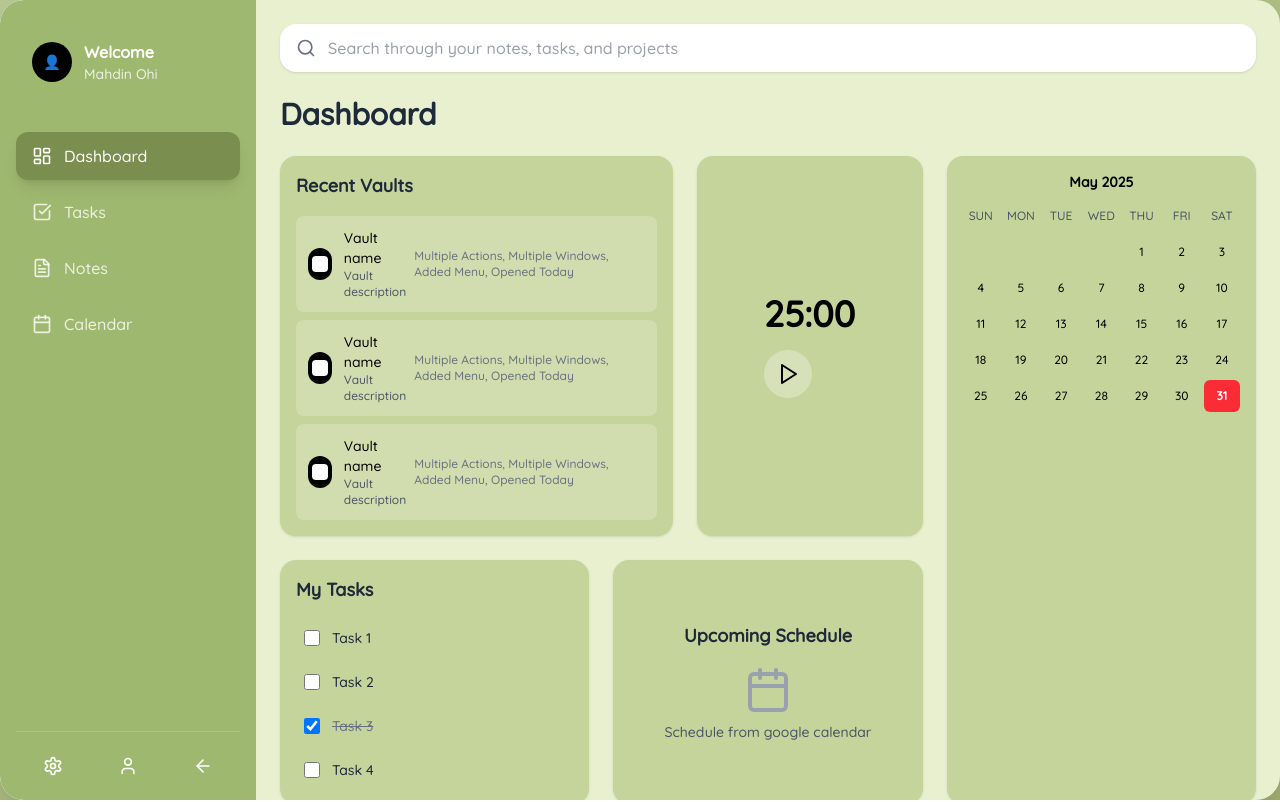
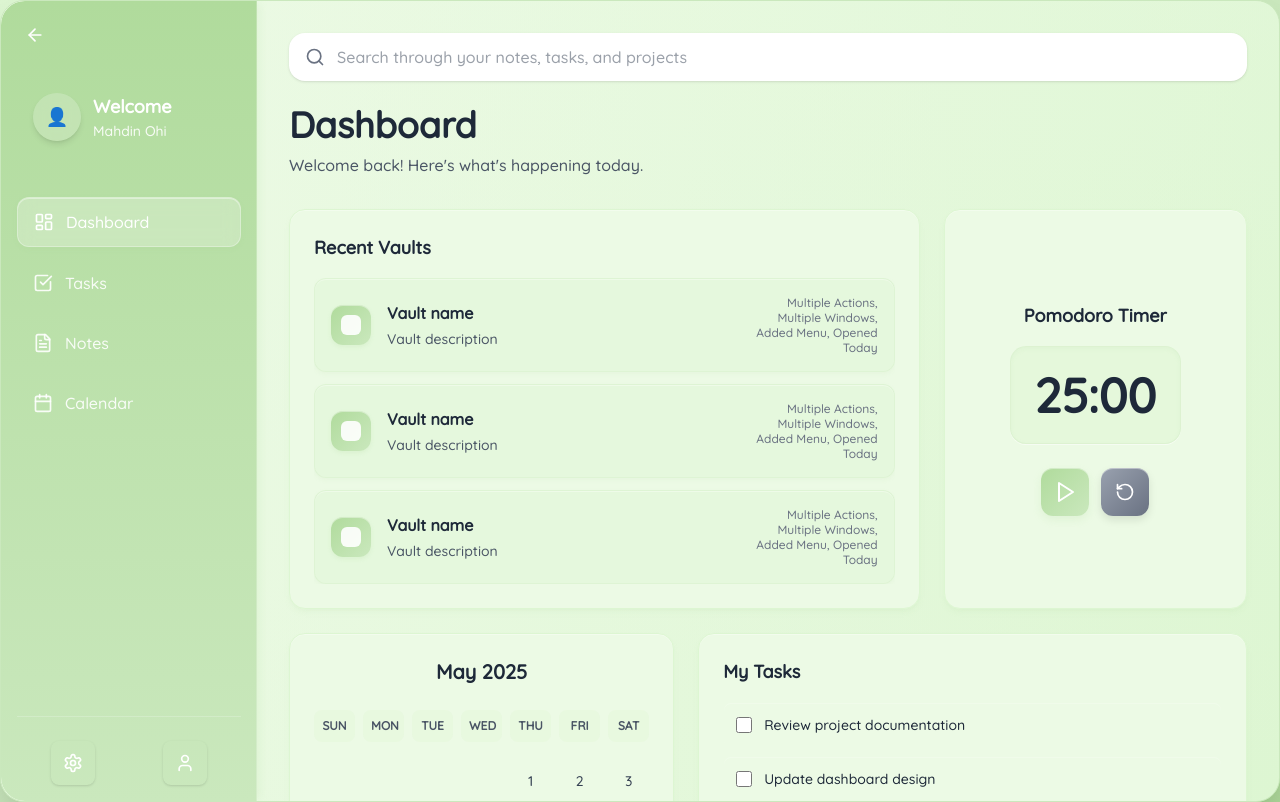
Before and after one commit to MahdinOhi/Avocado, a React (Vite) app in the folder frontend/: page / in a window 1280 px wide. Built offline with nearby package versions, Linux system fonts and the light colour scheme.

Commit message:
Design and Color changes, Fixes
Color changed To more vibrant for all components. Sidebar fixed.

```diff
--- a/frontend/src/components/Dashboard/Card.jsx
+++ b/frontend/src/components/Dashboard/Card.jsx
@@ -2,7 +2,11 @@ import React from 'react';
 
 const Card = React.memo(({ children, className = '', ...props }) => (
   <div
-    className={`bg-[#c5d49a] rounded-2xl p-4 shadow-sm ${className}`}
+    className={`bg-[#ECFAE5] rounded-2xl p-6 shadow-lg border border-[#DDF6D2] hover:shadow-xl transition-all duration-300 ${className}`}
+    style={{
+      boxShadow:
+        '0 4px 6px -1px rgba(176, 219, 156, 0.1), 0 2px 4px -1px rgba(176, 219, 156, 0.06), inset 0 1px 0 rgba(255, 255, 255, 0.3)',
+    }}
     {...props}
   >
     {children}
--- a/frontend/src/components/Dashboard/HomeDashboard.jsx
+++ b/frontend/src/components/Dashboard/HomeDashboard.jsx
@@ -16,10 +16,11 @@ export default function HomeDashboard() {
   const [isMobileMenuOpen, setIsMobileMenuOpen] = useState(false);
   const [searchQuery, setSearchQuery] = useState('');
   const [tasks, setTasks] = useState([
-    { id: 1, text: 'Task 1', completed: false },
-    { id: 2, text: 'Task 2', completed: false },
-    { id: 3, text: 'Task 3', completed: true },
-    { id: 4, text: 'Task 4', completed: false },
+    { id: 1, text: 'Review project documentation', completed: false },
+    { id: 2, text: 'Update dashboard design', completed: false },
+    { id: 3, text: 'Team meeting at 3 PM', completed: true },
+    { id: 4, text: 'Complete code review', completed: false },
+    { id: 5, text: 'Prepare presentation slides', completed: false },
   ]);
 
   const toggleTask = (taskId) => {
@@ -33,13 +34,13 @@ export default function HomeDashboard() {
   const toggleMobileMenu = () => setIsMobileMenuOpen(!isMobileMenuOpen);
 
   return (
-    <div className='min-h-screen bg-gradient-to-br from-[#b8c892] to-[#a4b373]'>
-      <div className='w-full bg-[#e8f0d0] rounded-3xl shadow-2xl overflow-hidden'>
+    <div className='min-h-screen bg-gradient-to-br from-[#DDF6D2] via-[#CAE8BD] to-[#B0DB9C]'>
+      <div className='w-full bg-gradient-to-r from-[#ECFAE5] to-[#DDF6D2] rounded-3xl shadow-2xl overflow-hidden border border-[#CAE8BD]'>
         <div className='flex h-screen'>
           {/* Mobile Menu Overlay */}
           {isMobileMenuOpen && (
             <div
-              className='fixed inset-0 bg-black/50 z-20 lg:hidden'
+              className='fixed inset-0 bg-black/50 z-20 lg:hidden backdrop-blur-sm'
               onClick={toggleMobileMenu}
             />
           )}
@@ -51,41 +52,54 @@ export default function HomeDashboard() {
           />
 
           {/* Main Content */}
-          <main className='flex-1 p-4 lg:p-6 overflow-auto'>
+          <main className='flex-1 p-6 lg:p-8 overflow-auto bg-gradient-to-br from-[#ECFAE5]/50 to-[#DDF6D2]/30'>
             {/* Mobile Header */}
             <MobileHeader onToggleMenu={toggleMobileMenu} />
 
             {/* Search Bar */}
+            <div className='mb-6'>
               <SearchBar
                 searchQuery={searchQuery}
                 onSearchChange={setSearchQuery}
               />
+            </div>
 
             {/* Desktop Title */}
-            <h1 className='hidden lg:block text-3xl font-bold text-gray-800 mb-6'>
+            <div className='hidden lg:block mb-8'>
+              <h1 className='text-4xl font-bold text-gray-800 mb-2'>
                 Dashboard
               </h1>
+              <p className='text-gray-600'>
+                Welcome back! Here's what's happening today.
+              </p>
+            </div>
 
-            {/* Grid Layout */}
-            <div className='grid grid-cols-1 lg:grid-cols-12 gap-4 lg:gap-6 h-auto lg:h-[calc(100vh-200px)]'>
-              {/* Recent Vaults */}
+            {/* Improved Grid Layout */}
+            <div className='grid grid-cols-1 lg:grid-cols-12 gap-6 auto-rows-min'>
+              {/* Row 1: Recent Vaults & Timer */}
+              <div className='lg:col-span-8'>
                 <RecentVaults />
-
-              {/* Timer */}
-              <Card className='lg:col-span-3 lg:row-span-1 flex items-center justify-center min-h-[200px]'>
+              </div>
+              <div className='lg:col-span-4'>
+                <Card className='h-full flex items-center justify-center min-h-[200px]'>
                   <Timer />
                 </Card>
+              </div>
 
-              {/* Calendar */}
-              <Card className='lg:col-span-4 lg:row-span-2'>
+              {/* Row 2: Calendar & Tasks */}
+              <div className='lg:col-span-5'>
+                <Card className='h-full'>
                   <MiniCalendar />
                 </Card>
+              </div>
+              <div className='lg:col-span-7'>
+                <MyTasks tasks={tasks} onToggleTask={toggleTask} />
+              </div>
 
-              {/* My Tasks */}
-              <MyTasks tasks={tasks} onToggleTask={toggleTask} />
-
-              {/* Upcoming Schedule */}
+              {/* Row 3: Upcoming Schedule - Full Width */}
+              <div className='lg:col-span-12'>
                 <UpcomingSchedule />
+              </div>
             </div>
           </main>
         </div>
--- a/frontend/src/components/Dashboard/MiniCalendar.jsx
+++ b/frontend/src/components/Dashboard/MiniCalendar.jsx
@@ -42,27 +42,42 @@ const MiniCalendar = React.memo(() => {
 
   return (
     <div className='text-center'>
-      <h3 className='font-semibold mb-3 text-sm'>
+      <h3 className='font-bold text-xl mb-6 text-gray-800'>
         {monthNames[currentMonth]} {currentYear}
       </h3>
-      <div className='grid grid-cols-7 gap-1 text-xs mb-2'>
+
+      {/* Days of week header */}
+      <div className='grid grid-cols-7 gap-2 mb-4'>
         {['SUN', 'MON', 'TUE', 'WED', 'THU', 'FRI', 'SAT'].map((day) => (
-          <div key={day} className='font-medium text-gray-600 p-1'>
+          <div
+            key={day}
+            className='font-semibold text-gray-600 text-xs p-2 bg-[#DDF6D2]/30 rounded-lg'
+          >
             {day}
           </div>
         ))}
       </div>
-      <div className='grid grid-cols-7 gap-1'>
+
+      {/* Calendar days */}
+      <div className='grid grid-cols-7 gap-2'>
         {days.map((day, index) => (
           <div
             key={index}
-            className={`p-2 text-xs rounded-md transition-colors ${
+            className={`p-3 text-sm rounded-lg transition-all duration-200 font-medium ${
               day === today
-                ? 'bg-red-500 text-white font-bold'
+                ? 'bg-gradient-to-br from-[#B0DB9C] to-[#CAE8BD] text-white font-bold shadow-md'
                 : day
-                ? 'hover:bg-white/30 cursor-pointer'
+                ? 'hover:bg-[#DDF6D2]/40 cursor-pointer text-gray-700 hover:shadow-sm border border-transparent hover:border-[#CAE8BD]/30'
                 : ''
             }`}
+            style={
+              day === today
+                ? {
+                    boxShadow:
+                      '0 4px 8px rgba(176, 219, 156, 0.3), inset 0 1px 0 rgba(255, 255, 255, 0.4)',
+                  }
+                : {}
+            }
           >
             {day}
           </div>
--- a/frontend/src/components/Dashboard/Sidebar.jsx
+++ b/frontend/src/components/Dashboard/Sidebar.jsx
@@ -1,4 +1,4 @@
-import React from 'react';
+import React, { useState } from 'react';
 import { useLocation } from 'react-router-dom';
 import {
   CheckSquare,
@@ -7,6 +7,7 @@ import {
   Settings,
   User,
   ArrowLeft,
+  ArrowRight,
   X,
   Calendar,
 } from 'lucide-react';
@@ -14,6 +15,7 @@ import SidebarLink from './SidebarLink';
 
 export default function Sidebar({ isMobileMenuOpen, onToggleMenu }) {
   const location = useLocation();
+  const [isCollapsed, setIsCollapsed] = useState(false);
 
   // Navigation items with icons
   const navItems = [
@@ -23,21 +25,55 @@ export default function Sidebar({ isMobileMenuOpen, onToggleMenu }) {
     { icon: Calendar, text: 'Calendar', to: '/calendar' },
   ];
 
+  const toggleCollapse = () => {
+    setIsCollapsed(!isCollapsed);
+  };
+
   return (
+    <>
+      {/* Desktop Collapsed State - Expand Button */}
+      {isCollapsed && (
+        <div className='hidden lg:flex fixed left-4 top-4 z-40'>
+          <button
+            onClick={toggleCollapse}
+            className='p-3 bg-[#B0DB9C] text-white rounded-xl shadow-lg hover:bg-[#CAE8BD] transition-colors'
+          >
+            <ArrowRight className='w-5 h-5' />
+          </button>
+        </div>
+      )}
+
       <aside
         className={`
-        w-64 bg-[#9fb86f] flex flex-col justify-between p-4 transition-transform duration-300 ease-in-out
+          ${
+            isCollapsed ? 'w-0 lg:w-0' : 'w-64'
+          } bg-gradient-to-b from-[#B0DB9C] to-[#CAE8BD] flex flex-col justify-between p-4 transition-all duration-300 ease-in-out overflow-hidden
           lg:translate-x-0 lg:relative lg:z-0
-        ${isMobileMenuOpen ? 'translate-x-0' : '-translate-x-full'}
+          ${
+            isMobileMenuOpen
+              ? 'translate-x-0'
+              : '-translate-x-full lg:translate-x-0'
+          }
+          ${isCollapsed ? 'lg:-translate-x-full' : ''}
           fixed lg:relative z-30 h-full rounded-l-3xl
         `}
+        style={{
+          boxShadow:
+            '4px 0 8px -2px rgba(176, 219, 156, 0.2), inset -1px 0 0 rgba(255, 255, 255, 0.2)',
+        }}
       >
         <div>
-        {/* Mobile Close Button */}
-        <div className='lg:hidden flex justify-end mb-4'>
+          {/* Mobile Close Button & Desktop Collapse Button */}
+          <div className='flex justify-between items-center mb-4'>
+            <button
+              onClick={toggleCollapse}
+              className='hidden lg:block p-2 text-white hover:bg-white/20 rounded-md transition-colors'
+            >
+              <ArrowLeft className='w-5 h-5' />
+            </button>
             <button
               onClick={onToggleMenu}
-            className='p-2 text-white hover:bg-white/20 rounded-md'
+              className='lg:hidden p-2 text-white hover:bg-white/20 rounded-md'
             >
               <X className='w-5 h-5' />
             </button>
@@ -46,18 +82,18 @@ export default function Sidebar({ isMobileMenuOpen, onToggleMenu }) {
           {/* User Section */}
           <div className='px-4 py-6'>
             <div className='flex items-center gap-3 mb-2'>
-            <div className='w-10 h-10 bg-black rounded-full flex items-center justify-center'>
-              <span className='text-white text-sm font-bold'>👤</span>
+              <div className='w-12 h-12 bg-white/20 backdrop-blur-sm rounded-full flex items-center justify-center shadow-md'>
+                <span className='text-white text-lg font-bold'>👤</span>
               </div>
               <div>
-              <p className='font-semibold text-white'>Welcome</p>
-              <p className='text-sm text-white/80'>Mahdin Ohi</p>
+                <p className='font-semibold text-white text-lg'>Welcome</p>
+                <p className='text-sm text-white/90'>Mahdin Ohi</p>
               </div>
             </div>
           </div>
 
           {/* Navigation */}
-        <nav className='mt-4 space-y-2'>
+          <nav className='mt-6 space-y-3'>
             {navItems.map((item, index) => (
               <SidebarLink
                 key={index}
@@ -71,17 +107,15 @@ export default function Sidebar({ isMobileMenuOpen, onToggleMenu }) {
         </div>
 
         {/* Bottom Icons */}
-      <div className='flex justify-around items-center pt-4 border-t border-white/20'>
-        <button className='p-2 text-white hover:bg-white/20 rounded-md transition-colors'>
+        <div className='flex justify-around items-center pt-6 border-t border-white/20'>
+          <button className='p-3 text-white hover:bg-white/20 rounded-lg transition-colors shadow-sm'>
             <Settings className='w-5 h-5' />
           </button>
-        <button className='p-2 text-white hover:bg-white/20 rounded-md transition-colors'>
+          <button className='p-3 text-white hover:bg-white/20 rounded-lg transition-colors shadow-sm'>
             <User className='w-5 h-5' />
-        </button>
-        <button className='p-2 text-white hover:bg-white/20 rounded-md transition-colors'>
-          <ArrowLeft className='w-5 h-5' />
           </button>
         </div>
       </aside>
+    </>
   );
 }
--- a/frontend/src/components/Dashboard/SidebarLink.jsx
+++ b/frontend/src/components/Dashboard/SidebarLink.jsx
@@ -9,10 +9,15 @@ export default function SidebarLink({ text, to, active, icon: Icon }) {
         w-full flex items-center gap-3 px-4 py-3 rounded-xl transition-all duration-200 cursor-pointer
         ${
           active
-            ? 'bg-[#7a8f4f] text-white shadow-lg font-semibold'
-            : 'text-white/80 hover:bg-white/10 hover:text-white'
+            ? 'bg-white/25 text-white shadow-lg font-semibold backdrop-blur-sm border border-white/30'
+            : 'text-white/90 hover:bg-white/15 hover:text-white hover:shadow-md'
         }
       `}
+      style={{
+        boxShadow: active
+          ? '0 2px 4px rgba(176, 219, 156, 0.3), inset 0 1px 0 rgba(255, 255, 255, 0.4)'
+          : 'none',
+      }}
     >
       {Icon && <Icon className='w-5 h-5' />}
       <span className='font-medium'>{text}</span>
--- a/frontend/src/components/Dashboard/TaskItem.jsx
+++ b/frontend/src/components/Dashboard/TaskItem.jsx
@@ -1,15 +1,20 @@
 import React from 'react';
 
 const TaskItem = React.memo(({ task, completed, onToggle }) => (
-  <div className='flex items-center gap-3 p-2 hover:bg-white/10 rounded-md transition-colors'>
+  <div
+    className='flex items-center gap-3 p-3 hover:bg-[#DDF6D2]/30 rounded-lg transition-all duration-200 border border-transparent hover:border-[#CAE8BD]/50'
+    style={{
+      boxShadow: 'inset 0 1px 0 rgba(255, 255, 255, 0.2)',
+    }}
+  >
     <input
       type='checkbox'
       checked={completed}
       onChange={onToggle}
-      className='w-4 h-4 rounded border-2 border-gray-400 focus:ring-2 focus:ring-blue-300'
+      className='w-4 h-4 rounded border-2 border-[#B0DB9C] focus:ring-2 focus:ring-[#CAE8BD] text-[#B0DB9C] bg-white'
     />
     <span
-      className={`text-sm ${
+      className={`text-sm font-medium transition-all duration-200 ${
         completed ? 'line-through text-gray-500' : 'text-gray-800'
       }`}
     >
--- a/frontend/src/components/Dashboard/Timer.jsx
+++ b/frontend/src/components/Dashboard/Timer.jsx
@@ -1,5 +1,5 @@
 import React, { useState, useEffect } from 'react';
-import { Play } from 'lucide-react';
+import { Play, Pause, RotateCcw } from 'lucide-react';
 
 const Timer = React.memo(() => {
   const [time, setTime] = useState({ minutes: 25, seconds: 0 });
@@ -26,19 +26,54 @@ const Timer = React.memo(() => {
 
   const toggleTimer = () => setIsRunning(!isRunning);
 
+  const resetTimer = () => {
+    setIsRunning(false);
+    setTime({ minutes: 25, seconds: 0 });
+  };
+
   return (
     <div className='text-center'>
-      <div className='text-4xl font-bold mb-4'>
+      <h3 className='text-lg font-semibold text-gray-800 mb-4'>
+        Pomodoro Timer
+      </h3>
+      <div
+        className='text-5xl font-bold mb-6 text-gray-800 bg-[#DDF6D2]/50 rounded-2xl p-6 border border-[#CAE8BD]/30'
+        style={{
+          boxShadow:
+            'inset 0 2px 4px rgba(176, 219, 156, 0.1), 0 1px 0 rgba(255, 255, 255, 0.5)',
+        }}
+      >
         {String(time.minutes).padStart(2, '0')}:
         {String(time.seconds).padStart(2, '0')}
       </div>
-      <button
-        onClick={toggleTimer}
-        className='w-12 h-12 bg-white/30 rounded-full flex items-center justify-center hover:bg-white/40 transition-colors'
-        aria-label={isRunning ? 'Pause timer' : 'Start timer'}
-      >
-        <Play className='w-6 h-6' />
-      </button>
+      <div className='flex gap-3 justify-center'>
+        <button
+          onClick={toggleTimer}
+          className='w-12 h-12 bg-gradient-to-br from-[#B0DB9C] to-[#CAE8BD] rounded-xl flex items-center justify-center hover:from-[#CAE8BD] hover:to-[#B0DB9C] transition-all duration-200 shadow-md hover:shadow-lg'
+          style={{
+            boxShadow:
+              '0 4px 8px rgba(176, 219, 156, 0.2), inset 0 1px 0 rgba(255, 255, 255, 0.4)',
+          }}
+          aria-label={isRunning ? 'Pause timer' : 'Start timer'}
+        >
+          {isRunning ? (
+            <Pause className='w-6 h-6 text-white' />
+          ) : (
+            <Play className='w-6 h-6 text-white' />
+          )}
+        </button>
+        <button
+          onClick={resetTimer}
+          className='w-12 h-12 bg-gradient-to-br from-gray-400 to-gray-500 rounded-xl flex items-center justify-center hover:from-gray-500 hover:to-gray-400 transition-all duration-200 shadow-md hover:shadow-lg'
+          style={{
+            boxShadow:
+              '0 4px 8px rgba(0, 0, 0, 0.1), inset 0 1px 0 rgba(255, 255, 255, 0.4)',
+          }}
+          aria-label='Reset timer'
+        >
+          <RotateCcw className='w-5 h-5 text-white' />
+        </button>
+      </div>
     </div>
   );
 });
--- a/frontend/src/components/Dashboard/UpcomingSchedule.jsx
+++ b/frontend/src/components/Dashboard/UpcomingSchedule.jsx
@@ -1,16 +1,84 @@
 import React from 'react';
-import { Calendar } from 'lucide-react';
+import { Calendar, Clock, Plus } from 'lucide-react';
 import Card from './Card';
 
 const UpcomingSchedule = React.memo(() => {
+  const mockEvents = [
+    {
+      time: '9:00 AM',
+      title: 'Team Standup',
+      color: 'from-[#B0DB9C] to-[#CAE8BD]',
+    },
+    {
+      time: '11:30 AM',
+      title: 'Client Meeting',
+      color: 'from-blue-400 to-blue-500',
+    },
+    {
+      time: '2:00 PM',
+      title: 'Design Review',
+      color: 'from-purple-400 to-purple-500',
+    },
+    {
+      time: '4:30 PM',
+      title: 'Project Planning',
+      color: 'from-orange-400 to-orange-500',
+    },
+  ];
+
   return (
-    <Card className='lg:col-span-4 lg:row-span-1 flex flex-col items-center justify-center min-h-[200px]'>
-      <h2 className='font-bold text-lg mb-4 text-gray-800'>
-        Upcoming Schedule
-      </h2>
-      <div className='text-center text-gray-600'>
-        <Calendar className='w-12 h-12 mx-auto mb-2 text-gray-400' />
-        <p className='text-sm'>Schedule from google calendar</p>
+    <Card className='min-h-[250px]'>
+      <div className='flex items-center justify-between mb-6'>
+        <h2 className='font-bold text-xl text-gray-800 flex items-center gap-2'>
+          <Calendar className='w-6 h-6 text-[#B0DB9C]' />
+          Today's Schedule
+        </h2>
+        <button
+          className='p-2 bg-[#B0DB9C] text-white rounded-lg hover:bg-[#CAE8BD] transition-colors shadow-md'
+          style={{
+            boxShadow:
+              '0 2px 4px rgba(176, 219, 156, 0.3), inset 0 1px 0 rgba(255, 255, 255, 0.4)',
+          }}
+        >
+          <Plus className='w-5 h-5' />
+        </button>
+      </div>
+
+      <div className='space-y-4'>
+        {mockEvents.map((event, index) => (
+          <div
+            key={index}
+            className='flex items-center gap-4 p-4 bg-[#DDF6D2]/30 rounded-xl border border-[#CAE8BD]/30 hover:bg-[#CAE8BD]/20 transition-all duration-200 cursor-pointer group'
+            style={{
+              boxShadow:
+                '0 2px 4px rgba(176, 219, 156, 0.1), inset 0 1px 0 rgba(255, 255, 255, 0.3)',
+            }}
+          >
+            <div
+              className={`w-12 h-12 bg-gradient-to-br ${event.color} rounded-xl flex items-center justify-center shadow-md group-hover:shadow-lg transition-shadow`}
+              style={{
+                boxShadow:
+                  '0 4px 8px rgba(0, 0, 0, 0.1), inset 0 1px 0 rgba(255, 255, 255, 0.4)',
+              }}
+            >
+              <Clock className='w-5 h-5 text-white' />
+            </div>
+            <div className='flex-1'>
+              <h3 className='font-semibold text-gray-800 mb-1'>
+                {event.title}
+              </h3>
+              <p className='text-sm text-gray-600 flex items-center gap-1'>
+                <Clock className='w-4 h-4' />
+                {event.time}
+              </p>
+            </div>
+            <div className='w-2 h-2 bg-gradient-to-br from-[#B0DB9C] to-[#CAE8BD] rounded-full'></div>
+          </div>
+        ))}
+      </div>
+
+      <div className='text-center mt-6 pt-4 border-t border-[#CAE8BD]/20'>
+        <p className='text-sm text-gray-600'>Synced with Google Calendar</p>
       </div>
     </Card>
   );
--- a/frontend/src/components/Dashboard/VaultItem.jsx
+++ b/frontend/src/components/Dashboard/VaultItem.jsx
@@ -1,17 +1,31 @@
 import React from 'react';
 
 const VaultItem = React.memo(({ name, description, date }) => (
-  <div className='flex items-center justify-between p-3 bg-white/20 rounded-lg mb-2 last:mb-0 hover:bg-white/30 transition-colors'>
-    <div className='flex items-center gap-3'>
-      <div className='w-8 h-8 bg-black rounded-full flex items-center justify-center'>
-        <div className='w-4 h-4 bg-white rounded-sm'></div>
+  <div
+    className='flex items-center justify-between p-4 bg-[#DDF6D2]/40 rounded-xl mb-3 last:mb-0 hover:bg-[#CAE8BD]/30 transition-all duration-200 border border-[#CAE8BD]/30 hover:border-[#B0DB9C]/50 cursor-pointer group'
+    style={{
+      boxShadow:
+        '0 2px 4px rgba(176, 219, 156, 0.1), inset 0 1px 0 rgba(255, 255, 255, 0.3)',
+    }}
+  >
+    <div className='flex items-center gap-4'>
+      <div
+        className='w-10 h-10 bg-gradient-to-br from-[#B0DB9C] to-[#CAE8BD] rounded-xl flex items-center justify-center shadow-sm group-hover:shadow-md transition-shadow'
+        style={{
+          boxShadow:
+            '0 2px 4px rgba(176, 219, 156, 0.2), inset 0 1px 0 rgba(255, 255, 255, 0.4)',
+        }}
+      >
+        <div className='w-5 h-5 bg-white rounded-md opacity-90'></div>
       </div>
       <div>
-        <p className='font-medium text-sm'>{name}</p>
-        <p className='text-xs text-gray-600'>{description}</p>
+        <p className='font-semibold text-gray-800 mb-1'>{name}</p>
+        <p className='text-sm text-gray-600'>{description}</p>
       </div>
     </div>
-    <p className='text-xs text-gray-500'>{date}</p>
+    <div className='text-right'>
+      <p className='text-xs text-gray-500 max-w-32 leading-tight'>{date}</p>
+    </div>
   </div>
 ));
 
```
Lines whose indentation alone changed are shown as unchanged.
